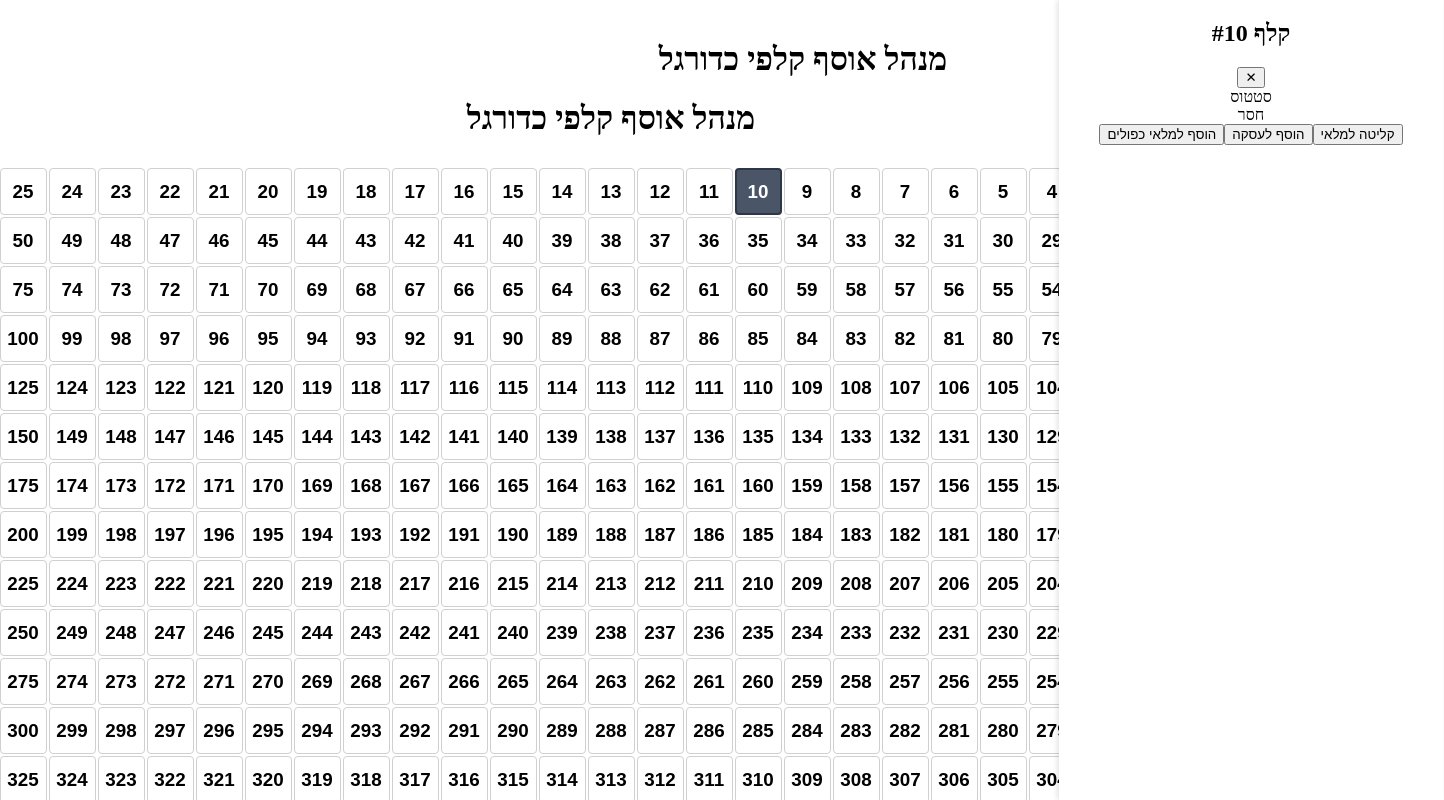
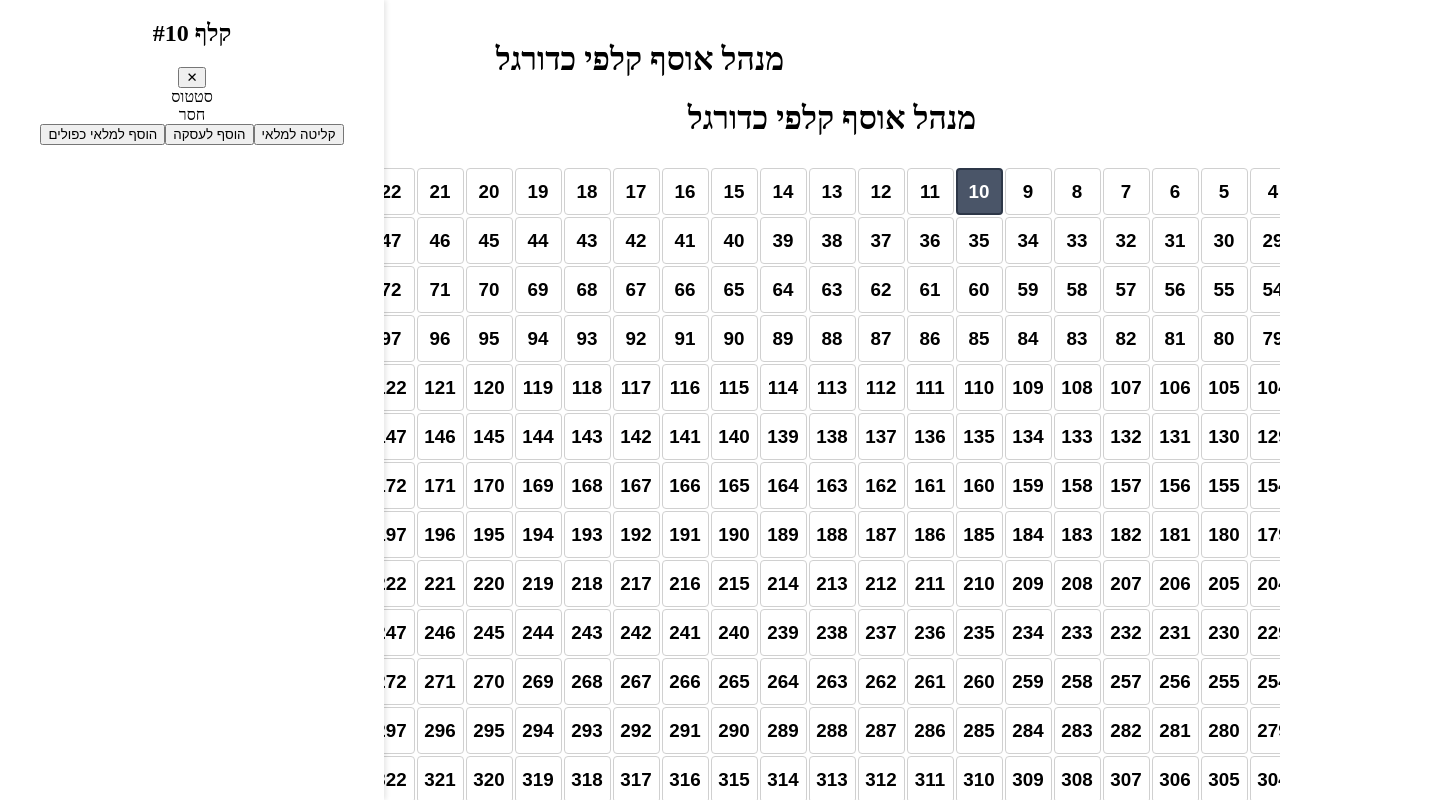
Before and after one commit to nitayg/cards-manager, a React (Vite) app: page / in a window 1280 px wide. Both pictures are taken after a click on the button "10". Shown: the top 800 px of the page, 1444 px wide, since content can reach past the window. Built offline with nearby package versions, Linux system fonts and the light colour scheme.

Commit message:
Fixed sidebar position, content margin and card selection

```diff
--- a/src/components/Card.jsx
+++ b/src/components/Card.jsx
@@ -6,8 +6,8 @@ const Card = ({ number, status, onClick, size, isSelected }) => {
         width: '100%',
         height: '100%',
         aspectRatio: '1',
-        backgroundColor: isSelected ? '#4A5568' : STATUS_COLORS[status],  // צבע כהה כשמסומן
-        border: isSelected ? '2px solid #2D3748' : '1px solid #D0D0D0',  // מסגרת בולטת כשמסומן
+        backgroundColor: isSelected ? '#4A5568' : STATUS_COLORS[status],
+        border: isSelected ? '2px solid #2D3748' : '1px solid #D0D0D0',
         borderRadius: '4px',
         fontSize: `${Math.max(size * 0.4, 12)}px`,
         fontWeight: 'bold',
@@ -21,7 +21,7 @@ const Card = ({ number, status, onClick, size, isSelected }) => {
         userSelect: 'none',
         WebkitTapHighlightColor: 'transparent',
         touchAction: 'manipulation',
-        transition: 'all 0.2s'  // אנימציה חלקה למעבר בין המצבים
+        transition: 'all 0.2s'
     };
 
     return (
--- a/src/components/CardsGrid.jsx
+++ b/src/components/CardsGrid.jsx
@@ -37,20 +37,23 @@ const CardsGrid = () => {
     useEffect(() => {
         const initialCards = {};
         for (let i = 1; i <= TOTAL_CARDS; i++) {
-            initialCards[i] = { number: i, status: 'missing', isSelected: false };
+            initialCards[i] = {
+                number: i,
+                status: 'missing',
+                isSelected: false
+            };
         }
         setCards(initialCards);
     }, []);
 
     const handleCardClick = (number) => {
-        // מעדכן את כל הקלפים - מוריד סימון מהקודם ומסמן את החדש
-        setCards(prevCards => {
-            const newCards = { ...prevCards };
-            // מאפס את כל הסימונים
+        setCards(prev => {
+            const newCards = { ...prev };
+            // Reset all selections
             Object.keys(newCards).forEach(key => {
                 newCards[key].isSelected = false;
             });
-            // מסמן את הקלף הנוכחי
+            // Select the clicked card
             newCards[number].isSelected = true;
             return newCards;
         });
@@ -65,9 +68,8 @@ const CardsGrid = () => {
     return (
         <div style={{ direction: 'rtl' }}>
             <main style={{
-                marginRight: selectedCard ? '384px' : '0',
-                transition: 'margin 0.3s',
-                marginLeft: '0'  // מבטל את ה-margin משמאל
+                marginLeft: selectedCard ? '384px' : '0',
+                transition: 'margin 0.3s'
             }}>
                 <div className="p-4">
                     <h1 className="text-2xl font-bold text-center mb-4">מנהל אוסף קלפי כדורגל</h1>
@@ -100,11 +102,11 @@ const CardsGrid = () => {
                 <div style={{
                     position: 'fixed',
                     top: 0,
-                    right: 0,  // פותח מצד ימין
+                    left: 0,
                     width: '384px',
                     height: '100vh',
                     backgroundColor: 'white',
-                    boxShadow: '-2px 0 5px rgba(0,0,0,0.1)',
+                    boxShadow: '2px 0 5px rgba(0,0,0,0.1)',
                     overflowY: 'auto',
                     zIndex: 1000
                 }}>
@@ -112,9 +114,9 @@ const CardsGrid = () => {
                         card={selectedCard}
                         onClose={() => {
                             setSelectedCard(null);
-                            // מאפס את הסימון כשסוגרים את הפאנל
-                            setCards(prevCards => {
-                                const newCards = { ...prevCards };
+                            // Reset selection when closing panel
+                            setCards(prev => {
+                                const newCards = { ...prev };
                                 Object.keys(newCards).forEach(key => {
                                     newCards[key].isSelected = false;
                                 });
```
